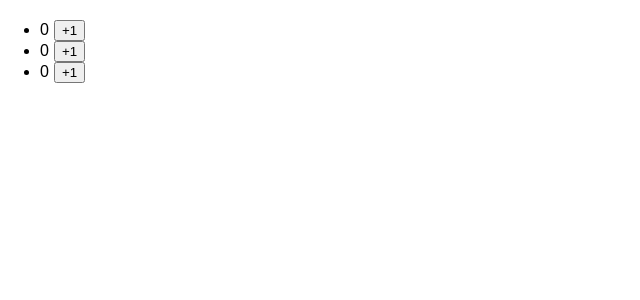
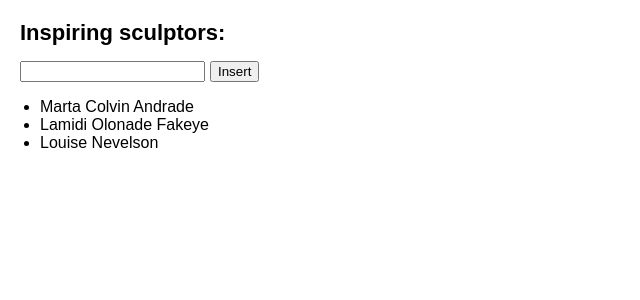
Before and after one commit to Pironeer-1/LeeJihyeon, a React (Create React App) app in the folder React_Master_04_07/: page / in a window 1280 px wide. Shown: the top 300 px of the page, without its empty margins (0-640 px from the left). Built offline with nearby package versions, Linux system fonts and the light colour scheme.

Commit message:
[Update]React_Master_04_07_06

```diff
--- a/React_Master_04_07/src/App.js
+++ b/React_Master_04_07/src/App.js
@@ -119,41 +119,89 @@
 //     );
 // }
 
+// import {useState} from 'react';
+//
+// let initialCounters = [
+//     0, 0, 0
+// ];
+//
+// export default function CounterList() {
+//     const [counters, setCounters] = useState(
+//         initialCounters
+//     );
+//
+//     function handleIncrementClick(index) {
+//         const nextCounters = counters.map((c, i) => {
+//             if (i === index) {
+//                 // Increment the clicked counter
+//                 return c + 1;
+//             } else {
+//                 // The rest haven't changed
+//                 return c;
+//             }
+//         });
+//         setCounters(nextCounters);
+//     }
+//
+//     return (
+//         <ul>
+//             {counters.map((counter, i) => (
+//                 <li key={i}>
+//                     {counter}
+//                     <button onClick={() => {
+//                         handleIncrementClick(i);
+//                     }}>+1
+//                     </button>
+//                 </li>
+//             ))}
+//         </ul>
+//     );
+// }
+
 import {useState} from 'react';
 
-let initialCounters = [
-    0, 0, 0
+let nextId = 3;
+const initialArtists = [
+    {id: 0, name: 'Marta Colvin Andrade'},
+    {id: 1, name: 'Lamidi Olonade Fakeye'},
+    {id: 2, name: 'Louise Nevelson'},
 ];
 
-export default function CounterList() {
-    const [counters, setCounters] = useState(
-        initialCounters
+export default function List() {
+    const [name, setName] = useState('');
+    const [artists, setArtists] = useState(
+        initialArtists
     );
 
-    function handleIncrementClick(index) {
-        const nextCounters = counters.map((c, i) => {
-            if (i === index) {
-                // Increment the clicked counter
-                return c + 1;
-            } else {
-                // The rest haven't changed
-                return c;
-            }
-        });
-        setCounters(nextCounters);
+    function handleClick() {
+        const insertAt = 1; // Could be any index
+        const nextArtists = [
+            // Items before the insertion point:
+            ...artists.slice(0, insertAt),
+            // New item:
+            {id: nextId++, name: name},
+            // Items after the insertion point:
+            ...artists.slice(insertAt)
+        ];
+        setArtists(nextArtists);
+        setName('');
     }
 
     return (
-        <ul>
-            {counters.map((counter, i) => (
-                <li key={i}>
-                    {counter}
-                    <button onClick={() => {
-                        handleIncrementClick(i);
-                    }}>+1
-                    </button>
-                </li>
-            ))}
-        </ul>
+        <>
+            <h1>Inspiring sculptors:</h1>
+            <input
+                value={name}
+                onChange={e => setName(e.target.value)}
+            />
+            <button onClick={handleClick}>
+                Insert
+            </button>
+            <ul>
+                {artists.map(artist => (
+                    <li key={artist.id}>{artist.name}</li>
+                ))}
+            </ul>
+        </>
     );
 }
```
